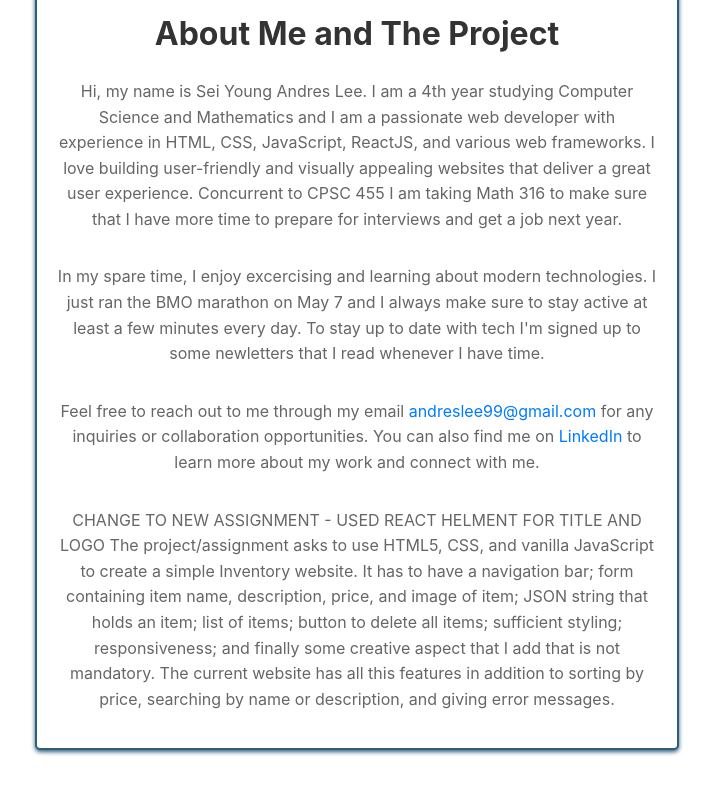
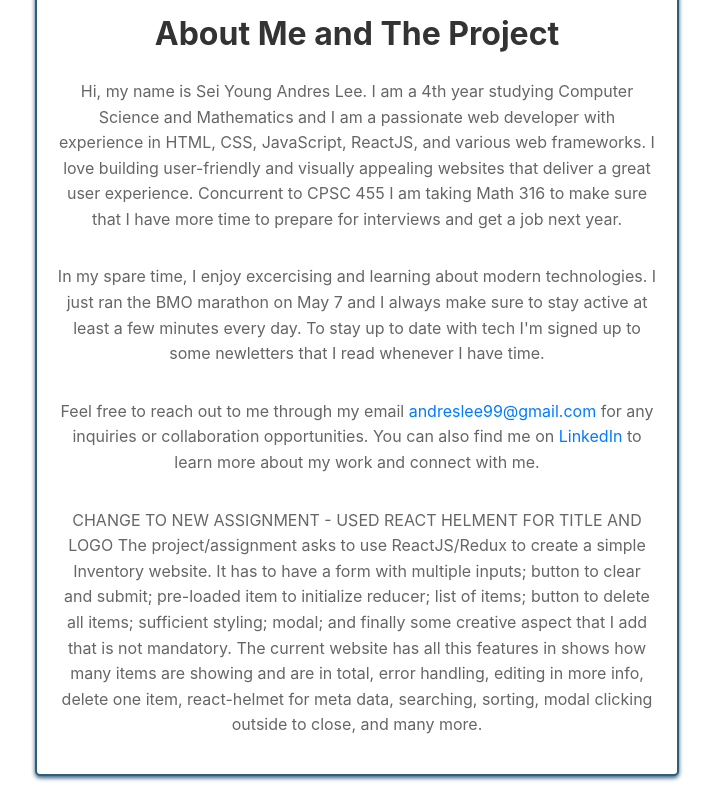
Before and after one commit to seiyoung-lee/assignment2, a React (Create React App) app: page /about in a window 1280 px wide. Shown: the part 737-1537 px from the top of the page, without its empty margins (283-996 px from the left). Before the commit the page ends 1511 px from the top, so only its background shows below. Built offline with nearby package versions, Linux system fonts and the light colour scheme.

Commit message:
changed read me

```diff
--- a/src/pages/aboutPage/index.jsx
+++ b/src/pages/aboutPage/index.jsx
@@ -39,10 +39,11 @@ const AboutPage = () => {
               <p>
                 CHANGE TO NEW ASSIGNMENT
                 - USED REACT HELMENT FOR TITLE AND LOGO
-                The project/assignment asks to use HTML5, CSS, and vanilla JavaScript to create a simple Inventory website.
-                It has to have a navigation bar; form containing item name, description, price, and image of item; JSON string that holds an item;
-                list of items; button to delete all items; sufficient styling; responsiveness; and finally some creative aspect that I add that is not mandatory.
-                The current website has all this features in addition to sorting by price, searching by name or description, and giving error messages.
+                The project/assignment asks to use ReactJS/Redux to create a simple Inventory website.
+                It has to have a form with multiple inputs; button to clear and submit; pre-loaded item to initialize reducer;
+                list of items; button to delete all items; sufficient styling; modal; and finally some creative aspect that I add that is not mandatory.
+                The current website has all this features in shows how many items are showing and are in total, error handling, editing in more info, delete
+                one item, react-helmet for meta data, searching, sorting, modal clicking outside to close, and many more.
               </p>
             </div>
         </div>
```
